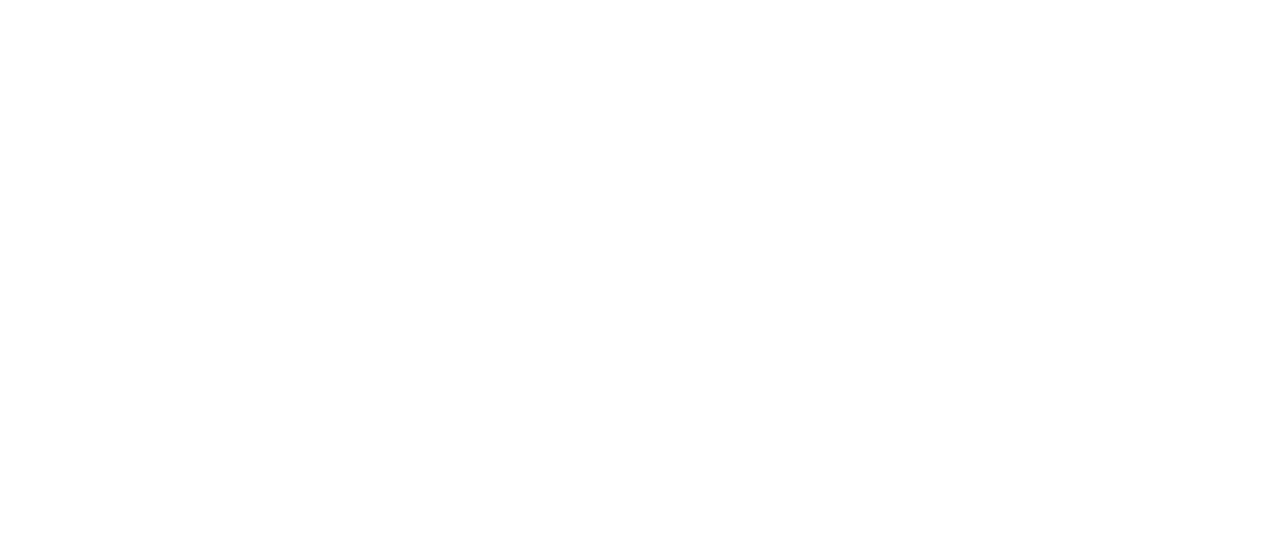
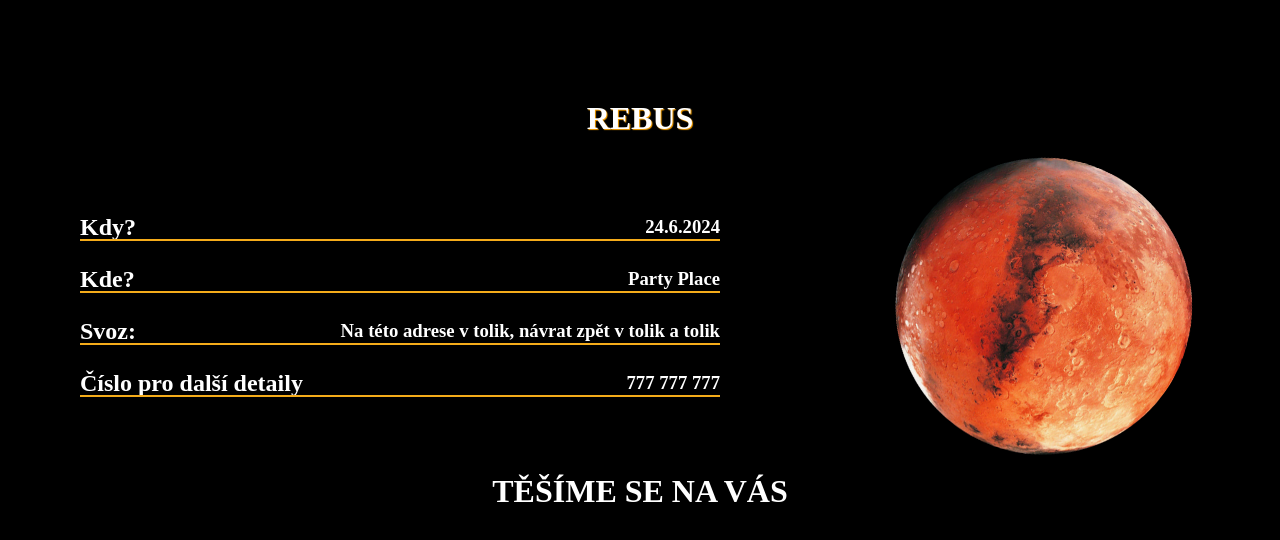
Before and after one commit to kubex11-coder/REACT-projects1, a React (Create React App) app in the folder test-universe-production/: page /rebus in a window 1280 px wide. Before the commit this address had no page. Shown: the top 540 px of the page. Built offline with nearby package versions, Linux system fonts and the light colour scheme.

Commit message:
vytvoření podstránek test a rebus - testování universe production prpojekt

```diff
--- a/test-universe-production/src/App.js
+++ b/test-universe-production/src/App.js
@@ -6,6 +6,8 @@
 import About from "./pages/o-nás/About"
 import Kontakty from "./pages/kontakty/Contacts"
 import Foto from "./pages/fotogalerie/Foto"
+import Test from "./pages/test"
+import Rebus from "./pages/rebus"
 
 const App = () => {
     return (
@@ -17,6 +19,8 @@
                     <Route path="/sluzby" element={<Services />} />
                     <Route path="/kontakty" element={<Kontakty />} />
                     <Route path="/foto" element={<Foto />} />
+                    <Route path="/test" element={<Test />} />
+                    <Route path="/rebus" element={<Rebus />} />
                 </Routes>
             </BrowserRouter>
         </>
--- /dev/null
+++ b/test-universe-production/src/pages/rebus.css
@@ -0,0 +1,97 @@
+.wrapper {
+    width: 100vw;
+    height: 100vh;
+    background-color: black;
+    color: white;
+}
+
+.title {
+    width: 100%;
+    text-align: center;
+    text-transform: uppercase;
+    margin-top: 100px;
+    text-shadow: 1px 1px 1px orange;
+}
+.main-section {
+    display: flex;
+
+    justify-content: space-around;
+    align-items: center;
+}
+.text-section {
+    width: 50%;
+    display: flex;
+    flex-direction: column;
+    gap: 25px;
+    justify-content: space-between;
+    align-items: center;
+}
+.one-info {
+    width: 100%;
+    position: relative;
+    display: flex;
+    justify-content: space-between;
+    align-items: center;
+}
+
+.one-info:after {
+    content: "";
+    position: absolute;
+    bottom: 0;
+    left: 0;
+    height: 2px;
+    width: 100%;
+    background: rgb(245, 172, 26);
+}
+
+.rebus-img {
+    width: 25%;
+}
+
+.loučení {
+    width: 100%;
+    text-align: center;
+    text-transform: uppercase;
+    margin-bottom: 100px;
+}
+
+@media only screen and (max-width: 600px) {
+    .main-section {
+        display: flex;
+        flex-direction: column;
+    }
+    .text-section {
+        margin: 50px auto 70px auto;
+        width: 90%;
+        height: 40vh;
+    }
+    .one-info {
+        flex-direction: column;
+    }
+
+    .one-info::after {
+        width: 50%;
+        margin: 0 auto;
+        left: 0;
+        right: 0;
+        bottom: -5px;
+    }
+
+    h2 {
+        font-size: 1.2rem;
+    }
+
+    h3 {
+        font-size: 1rem;
+    }
+
+    .rebus-img {
+        width: 25%;
+    }
+
+    .loučení {
+        position: absolute;
+        margin-bottom: 0;
+        bottom: 100px;
+    }
+}
--- /dev/null
+++ b/test-universe-production/src/pages/rebus.jsx
@@ -0,0 +1,48 @@
+import React from "react"
+import "./rebus.css"
+import Planet from "../images/yellow-planet.png"
+import { motion } from "framer-motion"
+
+const Rebus = () => {
+    return (
+        <div className="wrapper">
+            <motion.h1 className="title">Rebus</motion.h1>
+            <div className="main-section">
+                <div className="text-section">
+                    <div className="one-info">
+                        <h2>Kdy?</h2>
+                        <h3>24.6.2024</h3>
+                    </div>
+                    <div className="one-info">
+                        <h2>Kde?</h2>
+                        <h3>Party Place</h3>
+                    </div>
+                    <div className="one-info">
+                        <h2>Svoz:</h2>
+                        <h3>
+                            Na této adrese v tolik, návrat zpět v tolik a tolik
+                        </h3>
+                    </div>
+                    <div className="one-info">
+                        <h2>Číslo pro další detaily</h2>
+                        <h3>777 777 777</h3>
+                    </div>
+                </div>
+                <motion.img
+                    className="rebus-img"
+                    src={Planet}
+                    alt=""
+                    animate={{ rotateZ: 360 }}
+                    transition={{
+                        duration: 30,
+                        repeat: Infinity,
+                        repeatType: "mirror",
+                    }}
+                />
+            </div>
+            <h1 className="loučení">Těšíme se na Vás</h1>
+        </div>
+    )
+}
+
+export default Rebus
--- /dev/null
+++ b/test-universe-production/src/pages/test.jsx
@@ -0,0 +1,73 @@
+import React, { useState } from "react"
+import { motion, useAnimation } from "framer-motion"
+
+const Test = () => {
+    const [scrollY, setScrollY] = useState(0)
+    const controls = useAnimation()
+
+    // Nastavení event listeneru pro posouvání stránky
+    const handleScroll = () => {
+        setScrollY(window.scrollY)
+    }
+
+    // Připojení event listeneru k posouvání stránky
+    React.useEffect(() => {
+        window.addEventListener("scroll", handleScroll, { passive: true })
+
+        // Uklidíme event listener po odmontování komponentu
+        return () => {
+            window.removeEventListener("scroll", handleScroll)
+        }
+    }, [])
+
+    // Animace velikosti h1 elementu na základě aktuální hodnoty scrollY
+    React.useEffect(() => {
+        controls.start({ scale: 1 + scrollY / 500 })
+    }, [scrollY, controls])
+
+    const fadeInAnimationVariants = {
+        initial: {
+            opacity: 0,
+            y: 100,
+            x: 0,
+        },
+        animate: {
+            opacity: 1,
+            y: 0,
+            x: 500,
+            transition: {
+                duration: 3,
+            },
+        },
+    }
+
+    return (
+        <div style={{ height: "2000px" }}>
+            {/* Zajišťuje, aby bylo možné posouvat stránku */}
+            <motion.h1
+                animate={controls}
+                style={{
+                    position: "fixed",
+                    fontSize: "3rem",
+                    textAlign: "center",
+                    padding: "50px 0",
+                }}
+            >
+                Scrolluj dolů a sleduj animaci!
+            </motion.h1>
+            <motion.p
+                style={{
+                    position: "absolute",
+                    top: 1500,
+                }}
+                variants={fadeInAnimationVariants}
+                initial="initial"
+                whileInView="animate"
+            >
+                bla bla bla
+            </motion.p>
+        </div>
+    )
+}
+
+export default Test
```
